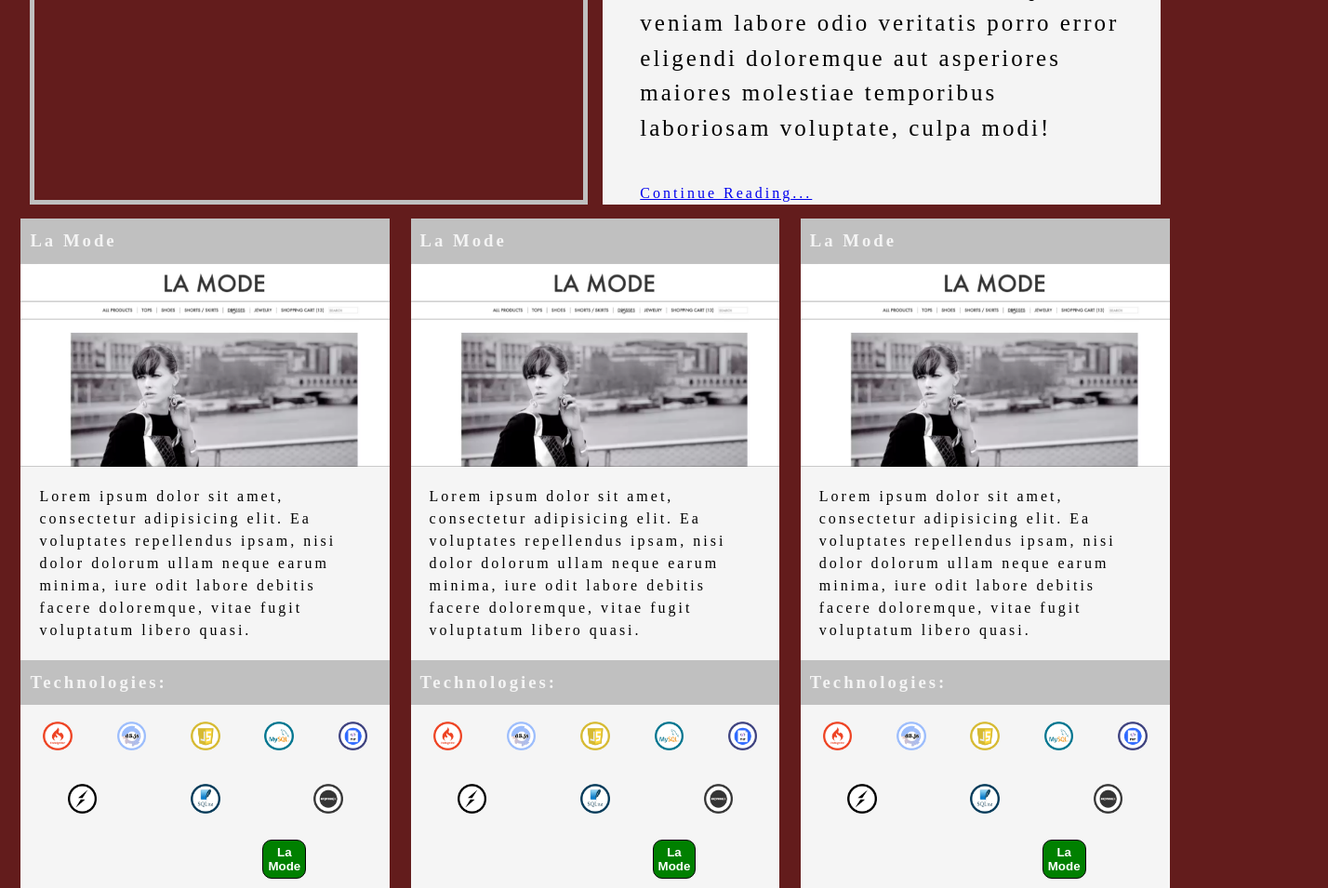
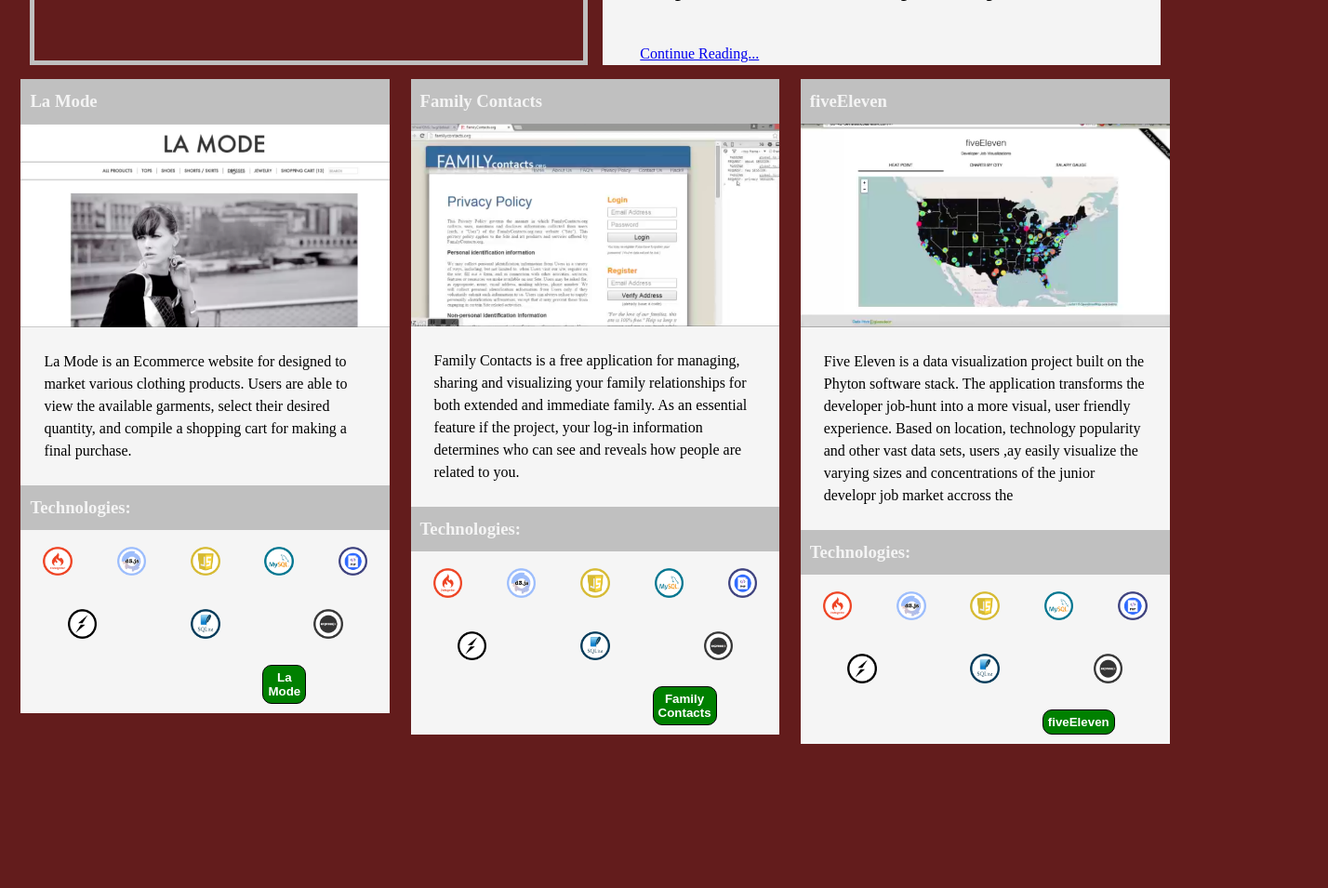
Before and after one commit to leesimeformento/CSS-Portfolio, a plain HTML site: page index.html in a window 1280 px wide. Shown: the part 620-1575 px from the top of the page at 93% size, 1428 px wide, since content can reach past the window. After the commit the page ends 1420 px from the top, so only its background shows below. Drawn offline with Linux system fonts and the light colour scheme.

Commit message:
structuring is done

```diff
--- a/index.html
+++ b/index.html
@@ -32,7 +32,7 @@
             <div class="box1">
                 <h3>La Mode</h3>
                 <img src="Portfolio_images/lamode.png">
-                <p>Lorem ipsum dolor sit amet, consectetur adipisicing elit. Ea voluptates repellendus ipsam, nisi dolor dolorum ullam neque earum minima, iure odit labore debitis facere doloremque, vitae fugit voluptatum libero quasi.</p>
+                <p>La Mode is an Ecommerce website for designed to market various clothing products. Users are able to view the available garments, select their desired quantity, and compile a shopping cart for making a final purchase.</p>
                 <h3>Technologies:</h3>
                 <div class="holder">
                 <div class="tech">
@@ -49,9 +49,9 @@
                 </div>
             </div>
             <div class="box1">
-                <h3>La Mode</h3>
-                <img src="Portfolio_images/lamode.png">
-                <p>Lorem ipsum dolor sit amet, consectetur adipisicing elit. Ea voluptates repellendus ipsam, nisi dolor dolorum ullam neque earum minima, iure odit labore debitis facere doloremque, vitae fugit voluptatum libero quasi.</p>
+                <h3>Family Contacts</h3>
+                <img src="Portfolio_images/familycontacts.png">
+                <p>Family Contacts is a free application for managing, sharing and visualizing your family relationships for both extended and immediate family. As an essential feature if the project, your log-in information determines who can see and reveals how people are related to you.</p>
                 <h3>Technologies:</h3>
                 <div class="holder">
                 <div class="tech">
@@ -64,13 +64,13 @@
                     <img src="/Portfolio_images/sqlite.png">
                     <img src="Portfolio_images/expressjs.png">
                 </div>
-                <button>La Mode</button>
+                <button>Family Contacts</button>
                 </div>
             </div>
             <div class="box1">
-                <h3>La Mode</h3>
-                <img src="Portfolio_images/lamode.png">
-                <p>Lorem ipsum dolor sit amet, consectetur adipisicing elit. Ea voluptates repellendus ipsam, nisi dolor dolorum ullam neque earum minima, iure odit labore debitis facere doloremque, vitae fugit voluptatum libero quasi.</p>
+                <h3>fiveEleven</h3>
+                <img src="Portfolio_images/fiveEleven.png">
+                <p>Five Eleven is a data visualization project built on the Phyton software stack. The application transforms the developer job-hunt into a more visual, user friendly experience. Based on location, technology popularity and other vast data sets, users ,ay easily visualize the varying sizes and concentrations of the junior developr job market accross the</p>
                 <h3>Technologies:</h3>
                 <div class="holder">
                 <div class="tech">
@@ -83,7 +83,7 @@
                     <img src="/Portfolio_images/sqlite.png">
                     <img src="Portfolio_images/expressjs.png">
                 </div>
-                <button>La Mode</button>
+                <button>fiveEleven</button>
                 </div>
             </div>
      </div>
--- a/styles.css
+++ b/styles.css
@@ -8,7 +8,6 @@
 body {
     font-size:1.6rem;
     line-height: 1.5;
-    letter-spacing: 3px;
 }
 
 html{
@@ -90,10 +89,11 @@ h3 {
     display: flex;
     flex-direction: column;
     width:31%;
+
 }
 
 p{
-    padding:20px;
+    padding:25px;
 }
 
 .box1 p, .tech{
@@ -116,6 +116,7 @@ p{
 .big-container{
     display: flex;
     justify-content: space-evenly;
+    overflow: hidden;
 }
 
 .holder {
```
